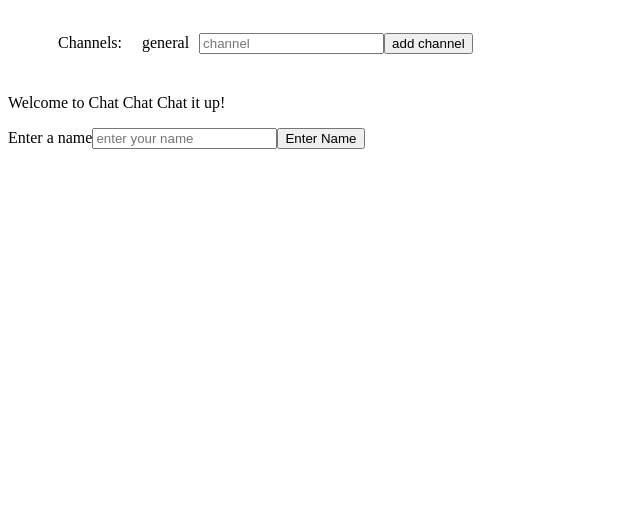
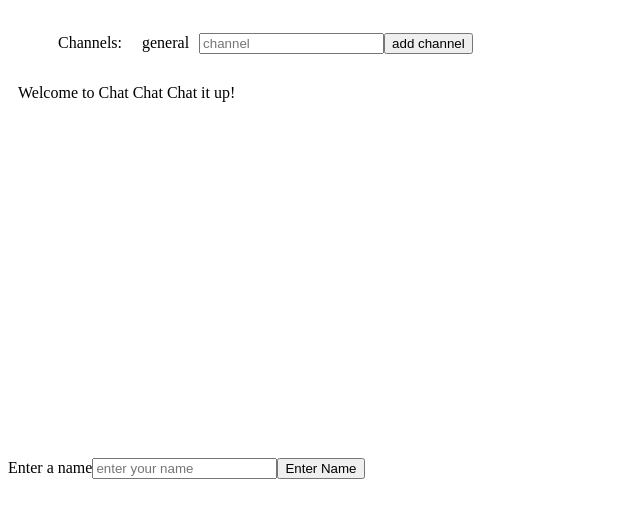
Before and after one commit to PepperAddict/python-web2, a Flask app: page / in a window 1280 px wide. Shown: the top 518 px of the page, without its empty margins (0-640 px from the left). Run offline with Flask 2, Linux system fonts and the light colour scheme; some libraries are stand-ins or nearby versions.

Commit message:
finished so far

```diff
--- a/static/chat.js
+++ b/static/chat.js
@@ -87,16 +87,18 @@
 
     //when channel is clicked save it to localstorage
     document.querySelectorAll("#channels").forEach(link => {
-      console.log(link)
+      const chan = localStorage.getItem('channel')
+      console.dir(link.innerHTML + chan)
+      if (link.innerHTML === chan) {
+        link.className = "active"
+      }
 
-      // link.onclick = e => {
-      //   const channelSelected = e.target.innerHTML;
-      //   localStorage.setItem("channel", channelSelected);
-      //   changechannel(e);
-      //   e.target.className = "active";
-      //   window.location.reload();
-      //   socket.emit("select channel", channelSelected);
-      // };
+      link.onclick = e => {
+        const channelSelected = e.target.innerHTML;
+        localStorage.setItem("channel", channelSelected);
+        window.location.reload();
+        socket.emit("select channel", channelSelected);
+      };
     });
   });
 
@@ -105,26 +107,21 @@
     location.reload();
   });
 
-  function changechannel(e) {
-    document.querySelectorAll("#channels").forEach(el => {
-      if (el.className == "active") {
-        el.classList.remove("active");
-      }
-    });
-  }
 
   //show current chat
   socket.on("show chat", data => {
     const pi = document.createElement("p");
+    const chatall = document.querySelector("#chatall");
     const currentCh = localStorage.getItem('channel')
 
-    console.log(currentCh)
     if (data.channel === currentCh ) {
 
       for (let it of data.message) {
-        pi.innerHTML =  data.channel + ' | ' + it;
+        pi.innerHTML =  it;
       }
-      document.querySelector("#chatall").append(pi);
+
+      chatall.append(pi);
+      chatall.scrollTop = chatall.scrollHeight;
     }
 
   });
--- a/static/style.css
+++ b/static/style.css
@@ -1,10 +1,20 @@
+.container {
+    display: grid;
+    grid-template-rows: 50px 400px 50px;
 
+}
 .lists {
     display: flex;
     list-style: none;
 }
 #channels {
     padding: 10px;
+    cursor: pointer;
+}
+
+#channels.active {
+    font-weight: bold;
+    text-decoration: underline
 }
 
 .channel-Container {
@@ -17,3 +27,11 @@
     align-items: center;
     justify-content: center;
 }
+
+#chatall {
+    max-height: 400px;
+    overflow: scroll;
+    overflow-x: hidden;
+    padding: 10px;
+    box-sizing: border-box;
+}
--- a/templates/chat.html
+++ b/templates/chat.html
@@ -26,13 +26,15 @@
         </form>
       </div>
 
-      {% for x in chat %}
 
-      <p>{{ x }}</p>
 
-      {% endfor %}
+      <div id="chatall">
+        {% for x in chat %}
 
-      <div id="chatall"></div>
+        <p>{{ x }}</p>
+
+        {% endfor %}
+      </div>
 
       <form id="nameormsg"></form>
     </div>
```
